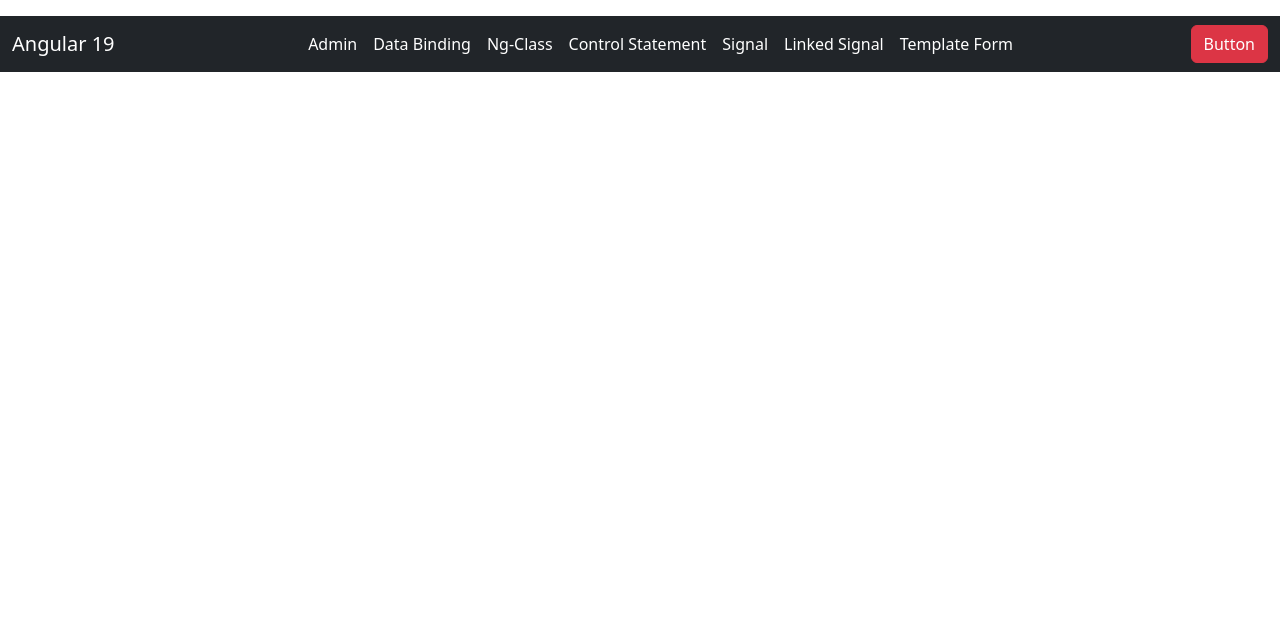
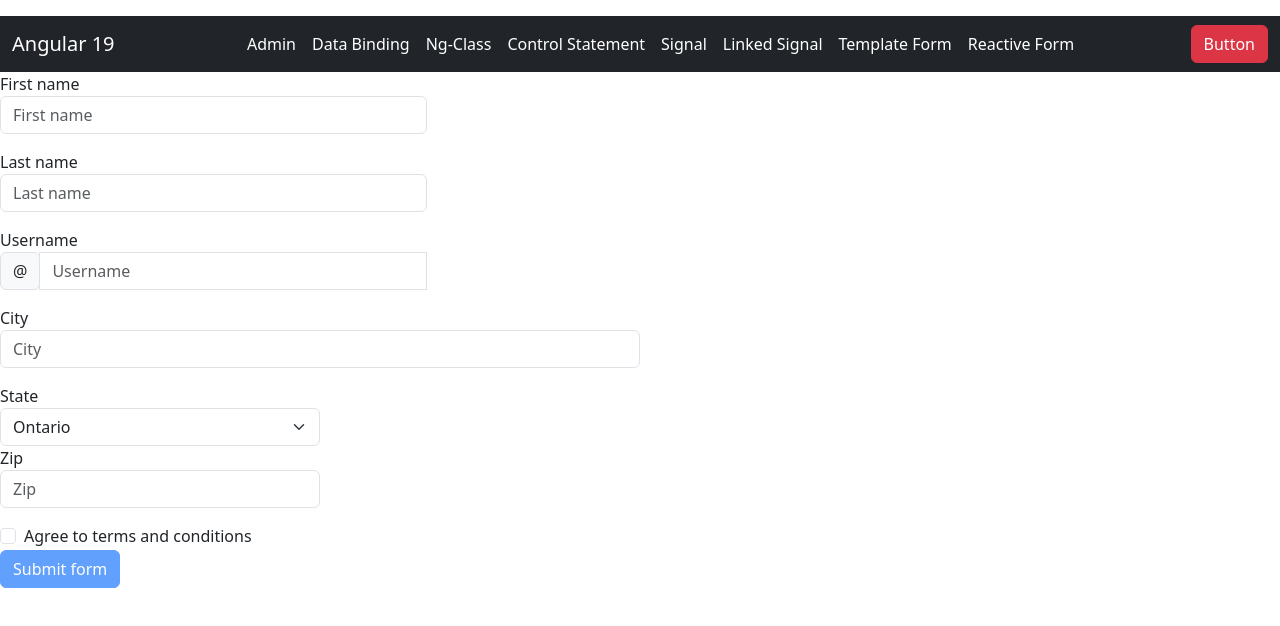
Before and after one commit to limlei2/angularTest, an Angular app: page /reactiveform in a window 1280 px wide. Before the commit this address led to /. Shown: the top 626 px of the page. Built offline with nearby package versions, Linux system fonts and the light colour scheme.

Commit message:
reactive form

```diff
--- a/src/app/app.component.html
+++ b/src/app/app.component.html
@@ -14,6 +14,7 @@
         <li><a class="nav-link active p-2" routerLink="signal">Signal</a></li>
         <li><a class="nav-link active p-2" routerLink="linkedsignal">Linked Signal</a></li>
         <li><a class="nav-link active p-2" routerLink="templateform">Template Form</a></li>
+        <li><a class="nav-link active p-2" routerLink="reactiveform">Reactive Form</a></li>
       </ul>
       <button class="btn btn-danger navbar-btn">Button</button>
     </div>
--- a/src/app/app.routes.ts
+++ b/src/app/app.routes.ts
@@ -6,6 +6,8 @@ import { ControlStatementComponent } from './components/control-statement/contro
 import { SignalComponent } from './components/signal/signal.component';
 import { LinkedSignalComponent } from './components/linked-signal/linked-signal.component';
 import { TemplateformComponent } from './components/templateform/templateform.component';
+import { ReactiveFormsModule } from '@angular/forms';
+import { ReactiveformComponent } from './components/reactiveform/reactiveform.component';
 
 export const routes: Routes = [
     {
@@ -40,5 +42,9 @@ export const routes: Routes = [
     {
         path:'templateform',
         component:TemplateformComponent
+    },
+    {
+        path:'reactiveform',
+        component:ReactiveformComponent
     }
 ];
--- /dev/null
+++ b/src/app/components/reactiveform/reactiveform.component.html
@@ -0,0 +1,78 @@
+<form novalidate [formGroup]="userForm" (ngSubmit)="onUserSave()">
+    <div class="form-row">
+      <div class="col-md-4 mb-3">
+        <label for="validationCustom01">First name</label>
+        <input type="text" formControlName="fName" class="form-control" id="validationCustom01" placeholder="First name" value="Mark" >
+        <div class="text-danger">
+          @if(userForm.controls['fName'].errors?.[''] && userForm.controls['fName'].touched){
+            <span>This is </span>
+          }
+        </div>
+      </div>
+      <div class="col-md-4 mb-3">
+        <label for="validationCustom02">Last name</label>
+        <input type="text" formControlName="lName" class="form-control" id="validationCustom02" placeholder="Last name" value="Otto" >
+        @if(userForm.controls['lName'].touched){
+            <div class="text-danger">
+                @if(userForm.controls['lName'].errors?.['']){
+                    <span>This is </span>
+                }
+                @if(userForm.controls['lName'].errors?.['minlength']){
+                    <span>Minimum 5 Characters Needed</span>
+                }
+            </div>
+        }
+      </div>
+      <div class="col-md-4 mb-3">
+        <label for="validationCustomUsername">Username</label>
+        <div class="input-group">
+          <div class="input-group-prepend">
+            <span class="input-group-text" id="inputGroupPrepend">&#64;</span>
+          </div>
+          <input type="text" formControlName="username" class="form-control" id="validationCustomUsername" placeholder="Username" aria-describedby="inputGroupPrepend" >
+          <div class="invalid-feedback">
+            Please choose a username.
+          </div>
+        </div>
+      </div>
+    </div>
+    <div class="form-row">
+      <div class="col-md-6 mb-3">
+        <label for="validationCustom03">City</label>
+        <input type="text" formControlName="city" class="form-control" id="validationCustom03" placeholder="City" >
+        <div class="invalid-feedback">
+          Please provide a valid city.
+        </div>
+      </div>
+      <div class="col-md-3">
+        <label >State</label>
+        <select class="form-select" formControlName="state" name="state">
+          <option selected disabled value="">Choose...</option>
+          <option value="Ontario">Ontario</option>
+          <option value="Quebec">Quebec</option>
+          <option value="British Columbia">British Columbia</option>
+          <option value="Alberta">Alberta</option>
+          <option value="Manitoba">Manitoba</option>
+        </select>
+      </div>
+      <div class="col-md-3 mb-3">
+        <label for="validationCustom05">Zip</label>
+        <input type="text" formControlName="zip" class="form-control" id="validationCustom05" placeholder="Zip" >
+        <div class="invalid-feedback">
+          Please provide a valid zip.
+        </div>
+      </div>
+    </div>
+    <div class="form-group">
+      <div class="form-check">
+        <input class="form-check-input" formControlName="isAgree" type="checkbox" value="" id="invalidCheck" >
+        <label class="form-check-label" for="invalidCheck">
+          Agree to terms and conditions
+        </label>
+        <div class="invalid-feedback">
+          You must agree before submitting.
+        </div>
+      </div>
+    </div>
+    <button class="btn btn-primary" [disabled]="userForm.invalid" type="submit">Submit form</button>
+  </form>
--- /dev/null
+++ b/src/app/components/reactiveform/reactiveform.component.ts
@@ -0,0 +1,35 @@
+import { Component } from '@angular/core';
+import { FormControl, FormGroup, ReactiveFormsModule, Validators } from '@angular/forms';
+
+@Component({
+  selector: 'app-reactiveform',
+  imports: [ReactiveFormsModule],
+  templateUrl: './reactiveform.component.html',
+  styleUrl: './reactiveform.component.css'
+})
+export class ReactiveformComponent {
+
+  userForm: FormGroup = new FormGroup ({
+    fName: new FormControl("",[Validators.required]),
+    lName: new FormControl("", [Validators.required, Validators.minLength(5)]),
+    username: new FormControl(""),
+    city: new FormControl(""),
+    state: new FormControl("Ontario"),
+    zip: new FormControl(),
+    isAgree: new FormControl(false)
+  })
+
+  constructor(){
+    this.userForm.controls['state'].disable();
+    setTimeout(() =>{
+      this.userForm.controls['state'].enable();
+    }, 5000)
+    const isValid = this.userForm.valid;
+  }
+
+  onUserSave(){
+    const formValue = this.userForm.value;
+    console.log(formValue)
+  }
+
+}
```
Also changed, not shown: src/app/components/reactiveform/reactiveform.component.css (added), 1 other file (tests, documents, lock files or other folders).
